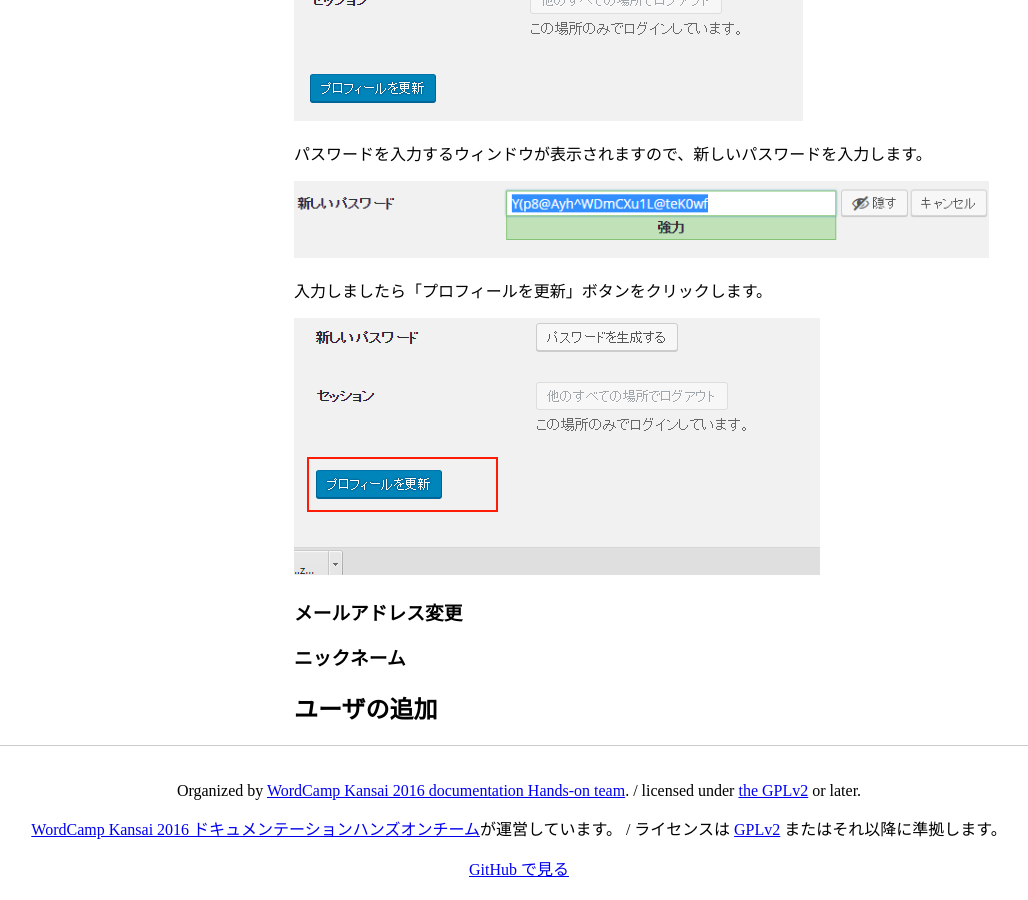
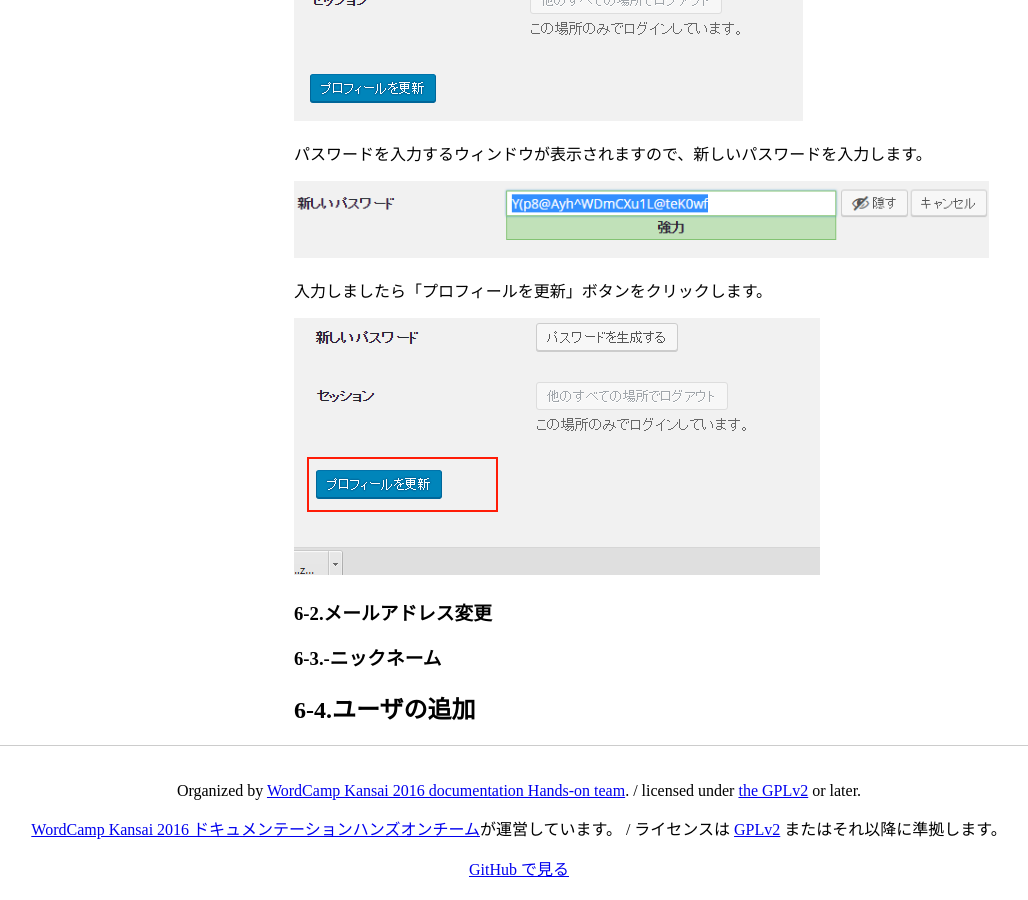
Before and after one commit to jawordpressorg/user-manual, a Jekyll site: the page built from 6_user/index.md, in a window 1280 px wide and 900 px high, scrolled down 942 px. Shown: the whole window, without its empty margins (121-1149 px from the left). Built offline with Jekyll 4.4.1, drawn with Linux system fonts in a browser that asks for light colours; nearby versions of some CDN libraries; some of the changed text lies outside the part shown.

Commit message:
文字の番号を追加

```diff
--- a/6_user/index.md
+++ b/6_user/index.md
@@ -2,11 +2,11 @@
 layout: default
 title: ユーザ
 ---
-# ユーザ
+# 6.ユーザ
 
 ## プロフィール設定
 
-### パスワード変更
+### 6-1.パスワード変更
 
 ダッシュボードのメニューにあります「ユーザー」の中から「あなたのプロフィール」をクリックします。
 
@@ -25,8 +25,8 @@ title: ユーザ
 ![パスワード変更]({{ site.baseurl }}/assets/images/2.png)
 
 
-### メールアドレス変更
+### 6-2.メールアドレス変更
 
-### ニックネーム
+### 6-3.-ニックネーム
 
-## ユーザの追加
+## 6-4.ユーザの追加
```
